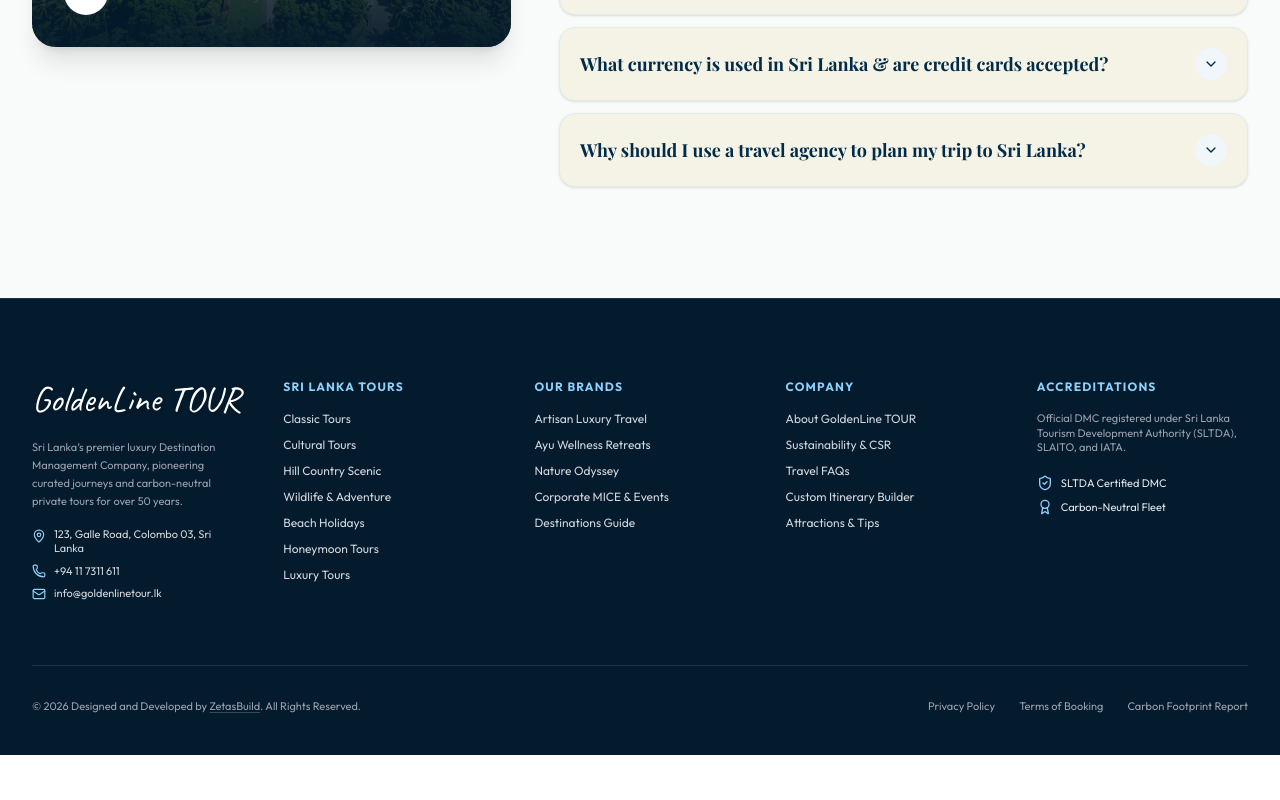
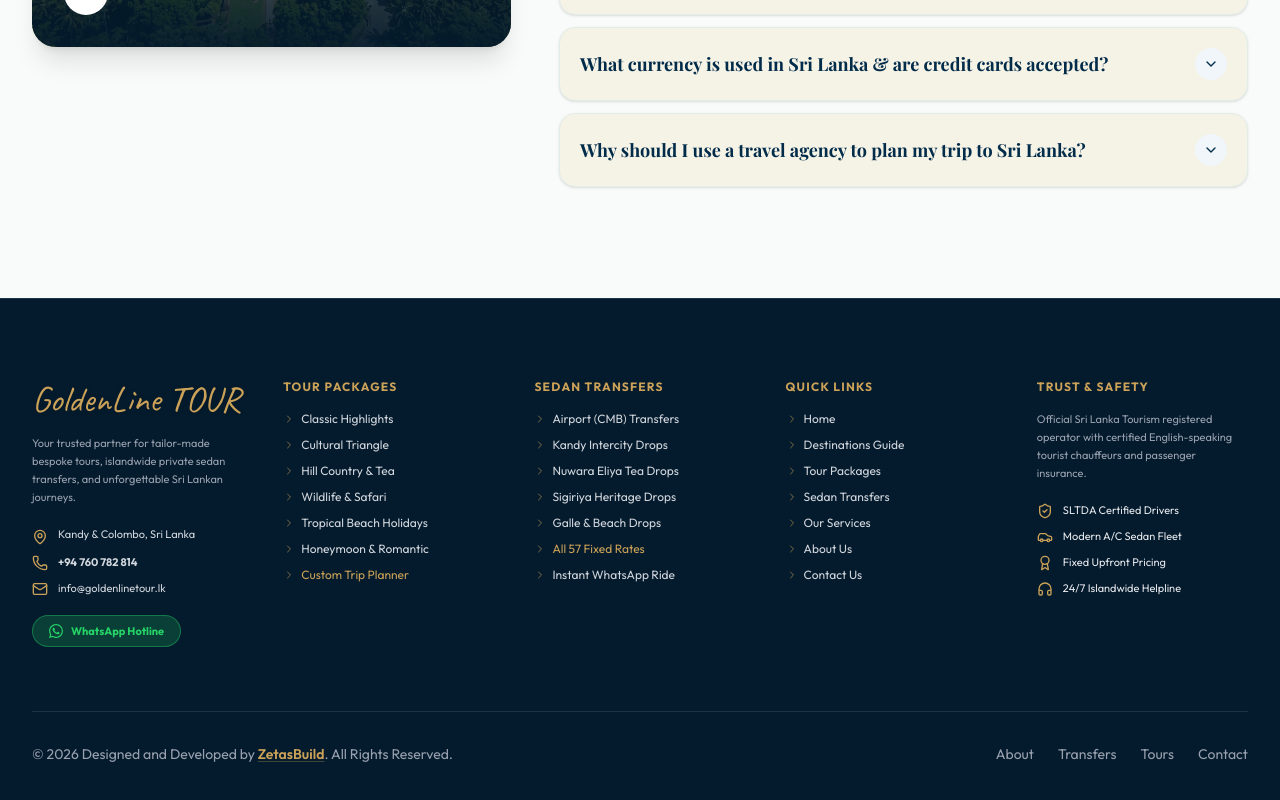
Before and after one commit to zetasbuild/zb-083-goldenline-tour, a Next.js app: page / in a window 1280 px wide. Shown: the part 7410-8210 px from the top of the page. Before the commit the page ends 8165 px from the top, so only its background shows below. Built offline with nearby package versions, Linux system fonts and the light colour scheme; a web font is replaced by a local one.

Commit message:
feat: redesign vehicle filter toolbar and update footer components with new UI elements and styling

```diff
--- a/src/components/WalkersFooter.tsx
+++ b/src/components/WalkersFooter.tsx
@@ -2,121 +2,270 @@
 
 import React from 'react';
 import Link from 'next/link';
-import { Phone, Mail, Globe, MapPin, Send, CheckCircle2, ShieldCheck, Award } from 'lucide-react';
+import { Phone, Mail, MapPin, ShieldCheck, Award, Car, Headphones, ChevronRight } from 'lucide-react';
+import { WhatsAppIcon } from '@/components/WhatsAppIcon';
 
 export const WalkersFooter: React.FC = () => {
-
   return (
-    <footer className="bg-[#041B2D] text-white pt-20 pb-10 border-t border-white/10">
+    <footer className="bg-[#041B2D] text-white pt-20 pb-10 border-t border-white/10 relative z-10">
       <div className="max-w-7xl mx-auto px-4 sm:px-6 lg:px-8">
 
         {/* 5-Column Navigation Grid */}
         <div className="grid grid-cols-1 md:grid-cols-2 lg:grid-cols-5 gap-10 pb-16 border-b border-white/10 text-xs text-gray-300">
-          {/* Col 1: Brand & Head Office */}
-          <div className="lg:col-span-1">
-            <Link href="/" className="flex items-center mb-5 group">
+
+          {/* Col 1: Brand & Contact Info */}
+          <div className="lg:col-span-1 space-y-4">
+            <Link href="/" className="flex items-center group">
               <span
-                className="font-caveat text-3xl sm:text-4xl text-white whitespace-nowrap group-hover:scale-105 transition-transform duration-300 drop-shadow-sm"
+                className="font-caveat text-3xl sm:text-4xl text-[#cba258] whitespace-nowrap group-hover:scale-105 transition-transform duration-300 drop-shadow-sm"
                 style={{ fontFamily: 'var(--font-caveat), cursive' }}
               >
                 GoldenLine TOUR
               </span>
             </Link>
 
-            <p className="text-[11px] text-gray-400 leading-relaxed mb-4">
-              Sri Lanka’s premier luxury Destination Management Company, pioneering curated journeys and carbon-neutral private tours for over 50 years.
+            <p className="text-[11px] text-gray-400 leading-relaxed">
+              Your trusted partner for tailor-made bespoke tours, islandwide private sedan transfers, and unforgettable Sri Lankan journeys.
             </p>
 
-            <div className="space-y-2 text-[11px]">
-              <div className="flex items-start gap-2">
-                <MapPin className="w-3.5 h-3.5 text-[#8ed1fc] shrink-0 mt-0.5" />
-                <span>123, Galle Road, Colombo 03, Sri Lanka</span>
+            <div className="space-y-2.5 text-[11px] pt-1">
+              <div className="flex items-start gap-2.5">
+                <MapPin className="w-4 h-4 text-[#cba258] shrink-0 mt-0.5" />
+                <span>Kandy &amp; Colombo, Sri Lanka</span>
               </div>
-              <div className="flex items-center gap-2">
-                <Phone className="w-3.5 h-3.5 text-[#8ed1fc] shrink-0" />
-                <a href="tel:+94117311611" className="hover:text-white">+94 11 7311 611</a>
+              <div className="flex items-center gap-2.5">
+                <Phone className="w-4 h-4 text-[#cba258] shrink-0" />
+                <a href="tel:+94760782814" className="hover:text-[#cba258] font-bold transition-colors">
+                  +94 760 782 814
+                </a>
               </div>
-              <div className="flex items-center gap-2">
-                <Mail className="w-3.5 h-3.5 text-[#8ed1fc] shrink-0" />
-                <a href="mailto:info@goldenlinetour.lk" className="hover:text-white">info@goldenlinetour.lk</a>
+              <div className="flex items-center gap-2.5">
+                <Mail className="w-4 h-4 text-[#cba258] shrink-0" />
+                <a href="mailto:info@goldenlinetour.lk" className="hover:text-[#cba258] transition-colors">
+                  info@goldenlinetour.lk
+                </a>
+              </div>
+              <div className="pt-2">
+                <a
+                  href="https://wa.me/94760782814"
+                  target="_blank"
+                  rel="noopener noreferrer"
+                  className="inline-flex items-center gap-2 px-4 py-2 bg-[#25D366]/20 hover:bg-[#25D366] text-[#25D366] hover:text-white border border-[#25D366]/40 rounded-full font-bold transition-all duration-300"
+                >
+                  <WhatsAppIcon className="w-3.5 h-3.5 fill-current" />
+                  <span>WhatsApp Hotline</span>
+                </a>
               </div>
             </div>
           </div>
 
-          {/* Col 2: Sri Lanka Tours */}
+          {/* Col 2: Tour Packages */}
           <div>
-            <h4 className="text-xs uppercase tracking-widest text-[#8ed1fc] font-bold mb-4">
-              Sri Lanka Tours
+            <h4 className="text-xs uppercase tracking-widest text-[#cba258] font-bold mb-4">
+              Tour Packages
             </h4>
             <ul className="space-y-2.5">
-              <li><a href="/#packages" className="hover:text-white">Classic Tours</a></li>
-              <li><a href="/#packages" className="hover:text-white">Cultural Tours</a></li>
-              <li><a href="/#packages" className="hover:text-white">Hill Country Scenic</a></li>
-              <li><a href="/#packages" className="hover:text-white">Wildlife &amp; Adventure</a></li>
-              <li><a href="/#packages" className="hover:text-white">Beach Holidays</a></li>
-              <li><a href="/#packages" className="hover:text-white">Honeymoon Tours</a></li>
-              <li><a href="/#packages" className="hover:text-white">Luxury Tours</a></li>
+              <li>
+                <Link href="/tours" className="hover:text-[#cba258] transition-colors flex items-center gap-1.5">
+                  <ChevronRight className="w-3 h-3 text-[#cba258]/60" />
+                  <span>Classic Highlights</span>
+                </Link>
+              </li>
+              <li>
+                <Link href="/tours" className="hover:text-[#cba258] transition-colors flex items-center gap-1.5">
+                  <ChevronRight className="w-3 h-3 text-[#cba258]/60" />
+                  <span>Cultural Triangle</span>
+                </Link>
+              </li>
+              <li>
+                <Link href="/tours" className="hover:text-[#cba258] transition-colors flex items-center gap-1.5">
+                  <ChevronRight className="w-3 h-3 text-[#cba258]/60" />
+                  <span>Hill Country &amp; Tea</span>
+                </Link>
+              </li>
+              <li>
+                <Link href="/tours" className="hover:text-[#cba258] transition-colors flex items-center gap-1.5">
+                  <ChevronRight className="w-3 h-3 text-[#cba258]/60" />
+                  <span>Wildlife &amp; Safari</span>
+                </Link>
+              </li>
+              <li>
+                <Link href="/tours" className="hover:text-[#cba258] transition-colors flex items-center gap-1.5">
+                  <ChevronRight className="w-3 h-3 text-[#cba258]/60" />
+                  <span>Tropical Beach Holidays</span>
+                </Link>
+              </li>
+              <li>
+                <Link href="/tours" className="hover:text-[#cba258] transition-colors flex items-center gap-1.5">
+                  <ChevronRight className="w-3 h-3 text-[#cba258]/60" />
+                  <span>Honeymoon &amp; Romantic</span>
+                </Link>
+              </li>
+              <li>
+                <Link href="/tours#custom-tour-form" className="hover:text-[#cba258] transition-colors flex items-center gap-1.5">
+                  <ChevronRight className="w-3 h-3 text-[#cba258]/60" />
+                  <span className="text-[#cba258]">Custom Trip Planner</span>
+                </Link>
+              </li>
             </ul>
           </div>
 
-          {/* Col 3: Signature Brands */}
+          {/* Col 3: Sedan Transfers & Taxi Rates */}
           <div>
-            <h4 className="text-xs uppercase tracking-widest text-[#8ed1fc] font-bold mb-4">
-              Our Brands
+            <h4 className="text-xs uppercase tracking-widest text-[#cba258] font-bold mb-4">
+              Sedan Transfers
             </h4>
             <ul className="space-y-2.5">
-              <li><a href="/#experiences" className="hover:text-white">Artisan Luxury Travel</a></li>
-              <li><a href="/#experiences" className="hover:text-white">Ayu Wellness Retreats</a></li>
-              <li><a href="/#experiences" className="hover:text-white">Nature Odyssey</a></li>
-              <li><a href="/#mice" className="hover:text-white">Corporate MICE &amp; Events</a></li>
-              <li><Link href="/destinations" className="hover:text-white">Destinations Guide</Link></li>
+              <li>
+                <Link href="/vehicles" className="hover:text-[#cba258] transition-colors flex items-center gap-1.5">
+                  <ChevronRight className="w-3 h-3 text-[#cba258]/60" />
+                  <span>Airport (CMB) Transfers</span>
+                </Link>
+              </li>
+              <li>
+                <Link href="/vehicles" className="hover:text-[#cba258] transition-colors flex items-center gap-1.5">
+                  <ChevronRight className="w-3 h-3 text-[#cba258]/60" />
+                  <span>Kandy Intercity Drops</span>
+                </Link>
+              </li>
+              <li>
+                <Link href="/vehicles" className="hover:text-[#cba258] transition-colors flex items-center gap-1.5">
+                  <ChevronRight className="w-3 h-3 text-[#cba258]/60" />
+                  <span>Nuwara Eliya Tea Drops</span>
+                </Link>
+              </li>
+              <li>
+                <Link href="/vehicles" className="hover:text-[#cba258] transition-colors flex items-center gap-1.5">
+                  <ChevronRight className="w-3 h-3 text-[#cba258]/60" />
+                  <span>Sigiriya Heritage Drops</span>
+                </Link>
+              </li>
+              <li>
+                <Link href="/vehicles" className="hover:text-[#cba258] transition-colors flex items-center gap-1.5">
+                  <ChevronRight className="w-3 h-3 text-[#cba258]/60" />
+                  <span>Galle &amp; Beach Drops</span>
+                </Link>
+              </li>
+              <li>
+                <Link href="/vehicles#rates-directory" className="hover:text-[#cba258] transition-colors flex items-center gap-1.5">
+                  <ChevronRight className="w-3 h-3 text-[#cba258]/60" />
+                  <span className="text-[#cba258]">All 57 Fixed Rates</span>
+                </Link>
+              </li>
+              <li>
+                <a
+                  href="https://wa.me/94760782814?text=Hello%20Nihar%20Sri%20Lanka%20Tour!%20I%20want%20to%20book%20a%20private%20sedan%20transfer."
+                  target="_blank"
+                  rel="noopener noreferrer"
+                  className="hover:text-[#cba258] transition-colors flex items-center gap-1.5"
+                >
+                  <ChevronRight className="w-3 h-3 text-[#cba258]/60" />
+                  <span>Instant WhatsApp Ride</span>
+                </a>
+              </li>
             </ul>
           </div>
 
           {/* Col 4: Quick Navigation */}
           <div>
-            <h4 className="text-xs uppercase tracking-widest text-[#8ed1fc] font-bold mb-4">
-              Company
+            <h4 className="text-xs uppercase tracking-widest text-[#cba258] font-bold mb-4">
+              Quick Links
             </h4>
             <ul className="space-y-2.5">
-              <li><a href="/#about" className="hover:text-white">About GoldenLine TOUR</a></li>
-              <li><a href="/#sustainability" className="hover:text-white">Sustainability &amp; CSR</a></li>
-              <li><a href="/#faq" className="hover:text-white">Travel FAQs</a></li>
-              <li><a href="/#bespoke" className="hover:text-white">Custom Itinerary Builder</a></li>
-              <li><a href="/destinations" className="hover:text-white">Attractions &amp; Tips</a></li>
+              <li>
+                <Link href="/" className="hover:text-[#cba258] transition-colors flex items-center gap-1.5">
+                  <ChevronRight className="w-3 h-3 text-[#cba258]/60" />
+                  <span>Home</span>
+                </Link>
+              </li>
+              <li>
+                <Link href="/destinations" className="hover:text-[#cba258] transition-colors flex items-center gap-1.5">
+                  <ChevronRight className="w-3 h-3 text-[#cba258]/60" />
+                  <span>Destinations Guide</span>
+                </Link>
+              </li>
+              <li>
+                <Link href="/tours" className="hover:text-[#cba258] transition-colors flex items-center gap-1.5">
+                  <ChevronRight className="w-3 h-3 text-[#cba258]/60" />
+                  <span>Tour Packages</span>
+                </Link>
+              </li>
+              <li>
+                <Link href="/vehicles" className="hover:text-[#cba258] transition-colors flex items-center gap-1.5">
+                  <ChevronRight className="w-3 h-3 text-[#cba258]/60" />
+                  <span>Sedan Transfers</span>
+                </Link>
+              </li>
+              <li>
+                <Link href="/services" className="hover:text-[#cba258] transition-colors flex items-center gap-1.5">
+                  <ChevronRight className="w-3 h-3 text-[#cba258]/60" />
+                  <span>Our Services</span>
+                </Link>
+              </li>
+              <li>
+                <Link href="/about" className="hover:text-[#cba258] transition-colors flex items-center gap-1.5">
+                  <ChevronRight className="w-3 h-3 text-[#cba258]/60" />
+                  <span>About Us</span>
+                </Link>
+              </li>
+              <li>
+                <Link href="/contact" className="hover:text-[#cba258] transition-colors flex items-center gap-1.5">
+                  <ChevronRight className="w-3 h-3 text-[#cba258]/60" />
+                  <span>Contact Us</span>
+                </Link>
+              </li>
             </ul>
           </div>
 
           {/* Col 5: Accreditations & Trust */}
           <div>
-            <h4 className="text-xs uppercase tracking-widest text-[#8ed1fc] font-bold mb-4">
-              Accreditations
+            <h4 className="text-xs uppercase tracking-widest text-[#cba258] font-bold mb-4">
+              Trust &amp; Safety
             </h4>
-            <p className="text-[11px] text-gray-400 mb-3">
-              Official DMC registered under Sri Lanka Tourism Development Authority (SLTDA), SLAITO, and IATA.
+            <p className="text-[11px] text-gray-400 mb-4 leading-relaxed">
+              Official Sri Lanka Tourism registered operator with certified English-speaking tourist chauffeurs and passenger insurance.
             </p>
-            <div className="space-y-2 pt-2">
-              <div className="flex items-center gap-2 text-[11px] text-gray-200">
-                <ShieldCheck className="w-4 h-4 text-[#8ed1fc]" />
-                <span>SLTDA Certified DMC</span>
+            <div className="space-y-2.5 pt-1">
+              <div className="flex items-center gap-2.5 text-[11px] text-gray-200">
+                <ShieldCheck className="w-4 h-4 text-[#cba258] shrink-0" />
+                <span>SLTDA Certified Drivers</span>
               </div>
-              <div className="flex items-center gap-2 text-[11px] text-gray-200">
-                <Award className="w-4 h-4 text-[#8ed1fc]" />
-                <span>Carbon-Neutral Fleet</span>
+              <div className="flex items-center gap-2.5 text-[11px] text-gray-200">
+                <Car className="w-4 h-4 text-[#cba258] shrink-0" />
+                <span>Modern A/C Sedan Fleet</span>
+              </div>
+              <div className="flex items-center gap-2.5 text-[11px] text-gray-200">
+                <Award className="w-4 h-4 text-[#cba258] shrink-0" />
+                <span>Fixed Upfront Pricing</span>
+              </div>
+              <div className="flex items-center gap-2.5 text-[11px] text-gray-200">
+                <Headphones className="w-4 h-4 text-[#cba258] shrink-0" />
+                <span>24/7 Islandwide Helpline</span>
               </div>
             </div>
           </div>
+
         </div>
 
         {/* Bottom Copyright & Legal */}
-        <div className="pt-8 flex flex-col sm:flex-row items-center justify-between text-[11px] text-gray-400 gap-4">
+        <div className="pt-8 flex flex-col sm:flex-row items-center justify-between text-xs sm:text-sm text-gray-400 gap-4">
           <div>
-            &copy; {new Date().getFullYear()} Designed and Developed by <a href="https://www.zetasbuild.com" target="_blank" rel="noopener noreferrer" className="hover:text-white transition-colors underline decoration-white/20 underline-offset-2">ZetasBuild</a>. All Rights Reserved.
+            &copy; {new Date().getFullYear()} Designed and Developed by{' '}
+            <a
+              href="https://www.zetasbuild.com"
+              target="_blank"
+              rel="noopener noreferrer"
+              className="text-[#cba258] hover:text-white font-semibold transition-colors underline decoration-[#cba258]/30 underline-offset-2"
+            >
+              ZetasBuild
+            </a>
+            . All Rights Reserved.
           </div>
           <div className="flex items-center space-x-6">
-            <a href="#" className="hover:text-white">Privacy Policy</a>
-            <a href="#" className="hover:text-white">Terms of Booking</a>
-            <a href="#" className="hover:text-white">Carbon Footprint Report</a>
+            <Link href="/about" className="hover:text-[#cba258] transition-colors">About</Link>
+            <Link href="/vehicles" className="hover:text-[#cba258] transition-colors">Transfers</Link>
+            <Link href="/tours" className="hover:text-[#cba258] transition-colors">Tours</Link>
+            <Link href="/contact" className="hover:text-[#cba258] transition-colors">Contact</Link>
           </div>
         </div>
       </div>
```
Also changed, not shown: src/app/vehicles/page.tsx (+25 -28 lines).
